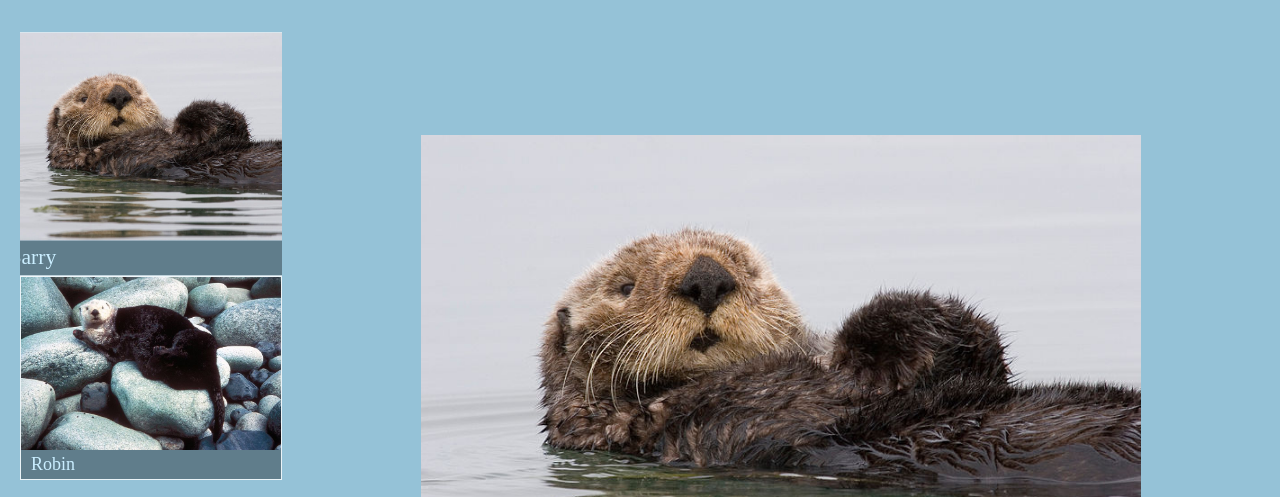
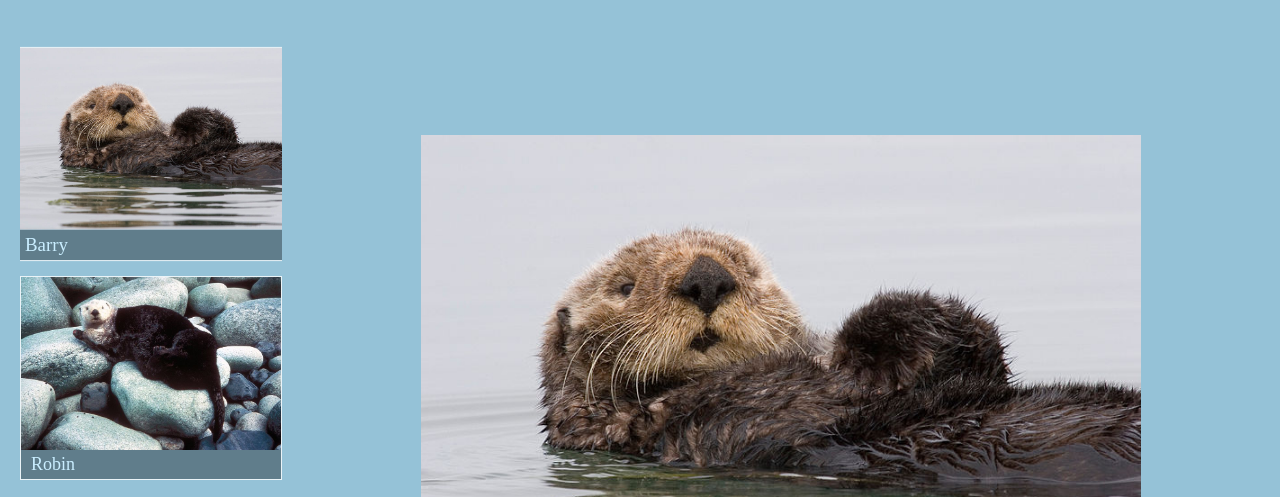
Before and after one commit to Chaney-Chanti/ottergram, a plain HTML site: page ottergram/index.html in a window 1280 px wide. In both pictures the pointer is over the item "Barry". Shown: the part 70-567 px from the top of the page. Drawn offline with nearby package versions, Linux system fonts and the light colour scheme.

Commit message:
Add files via upload

```diff
--- a/ottergram/stylesheets/styles.css
+++ b/ottergram/stylesheets/styles.css
@@ -61,10 +61,12 @@ a {
   max-width: 120px;
   border: 1px solid rgb(100%, 100%, 100%);
   border: 1px solid rgb(100%, 100%, 100%, 0.8);
+
+  /* transform: scale(1.2); */
 }
 
 .thumbnail-item:hover {
-  transform: scale(1.2);
+  transform: scale(1.05);
 }
 
 .thumbnail-list {
```
